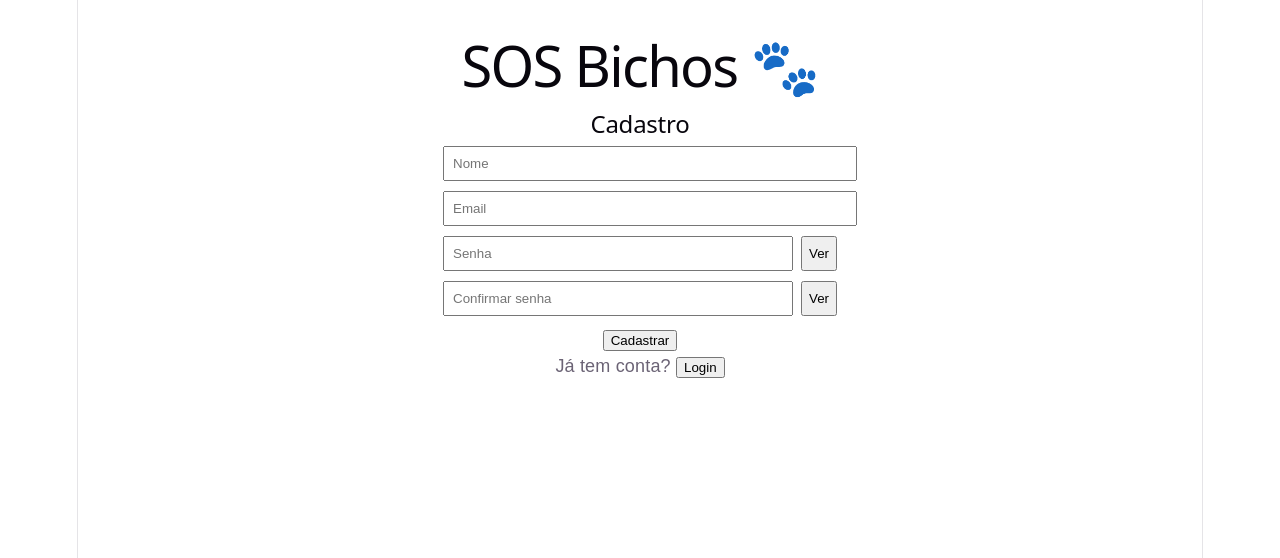
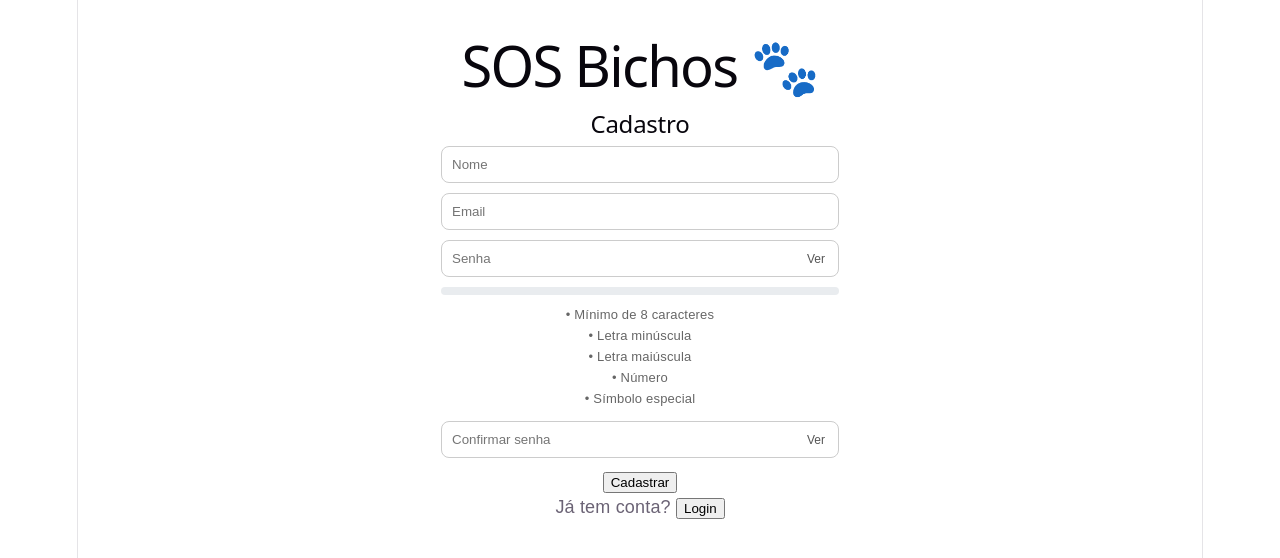
Before and after one commit to PontesDiogo/SOS-Bichos-26, a React (Vite) app: page / in a window 1280 px wide. Both pictures are taken after a click on the button "Cadastrar". Shown: the top 558 px of the page. Built offline with nearby package versions, Linux system fonts and the light colour scheme.

Commit message:
feat: adiciona força da senha, confirmar senha e melhoria visual dos campos

```diff
--- a/src/App.tsx
+++ b/src/App.tsx
@@ -1,4 +1,4 @@
-import { useEffect, useState } from "react";
+import { useEffect, useMemo, useState } from "react";
 import { supabase } from "./lib/supabaseClient";
 
 function App() {
@@ -54,6 +54,56 @@ function App() {
     }
   };
 
+  const regrasSenha = useMemo(() => {
+    return {
+      min8: password.length >= 8,
+      minuscula: /[a-z]/.test(password),
+      maiuscula: /[A-Z]/.test(password),
+      numero: /\d/.test(password),
+      especial: /[^A-Za-z0-9]/.test(password),
+    };
+  }, [password]);
+
+  const pontuacaoSenha = Object.values(regrasSenha).filter(Boolean).length;
+
+  const forcaSenha = useMemo(() => {
+    if (!password) {
+      return {
+        texto: "",
+        largura: "0%",
+        cor: "#ddd",
+      };
+    }
+
+    if (pontuacaoSenha <= 2) {
+      return {
+        texto: "Senha fraca",
+        largura: "33%",
+        cor: "#dc3545",
+      };
+    }
+
+    if (pontuacaoSenha <= 4) {
+      return {
+        texto: "Senha média",
+        largura: "66%",
+        cor: "#ffc107",
+      };
+    }
+
+    return {
+      texto: "Senha forte",
+      largura: "100%",
+      cor: "#28a745",
+    };
+  }, [password, pontuacaoSenha]);
+
+  const senhasCoincidem =
+    confirmarSenha.length > 0 && password === confirmarSenha;
+
+  const senhasDiferentes =
+    confirmarSenha.length > 0 && password !== confirmarSenha;
+
   const handleSignup = async () => {
     if (!nome.trim()) {
       alert("Informe seu nome");
@@ -67,6 +117,13 @@ function App() {
 
     if (!password.trim()) {
       alert("Informe uma senha");
+      return;
+    }
+
+    if (pontuacaoSenha < 5) {
+      alert(
+        "A senha deve ter no mínimo 8 caracteres, letra maiúscula, minúscula, número e símbolo especial."
+      );
       return;
     }
 
@@ -225,6 +282,43 @@ function App() {
   const denunciasExibidas =
     role === "user" && !mostrarTodos ? denuncias.slice(0, 1) : denuncias;
 
+  const inputStyle = {
+    width: "100%",
+    padding: "10px 42px 10px 10px",
+    borderRadius: 8,
+    border: "1px solid #ccc",
+    outline: "none" as const,
+    boxSizing: "border-box" as const,
+  };
+
+  const normalInputStyle = {
+    width: "100%",
+    padding: 10,
+    marginBottom: 10,
+    borderRadius: 8,
+    border: "1px solid #ccc",
+    outline: "none" as const,
+    boxSizing: "border-box" as const,
+  };
+
+  const senhaWrapperStyle = {
+    position: "relative" as const,
+    marginBottom: 10,
+  };
+
+  const botaoOlhoStyle = {
+    position: "absolute" as const,
+    right: 8,
+    top: "50%",
+    transform: "translateY(-50%)",
+    border: "none",
+    background: "transparent",
+    cursor: "pointer",
+    fontSize: 12,
+    color: "#555",
+    padding: "4px 6px",
+  };
+
   return (
     <div
       style={{
@@ -246,18 +340,22 @@ function App() {
                 placeholder="Email"
                 value={email}
                 onChange={(e) => setEmail(e.target.value)}
-                style={{ width: "100%", padding: 8, marginBottom: 10 }}
+                style={normalInputStyle}
               />
 
-              <div style={{ display: "flex", gap: 8, marginBottom: 10 }}>
+              <div style={senhaWrapperStyle}>
                 <input
                   type={mostrarSenha ? "text" : "password"}
                   placeholder="Senha"
                   value={password}
                   onChange={(e) => setPassword(e.target.value)}
-                  style={{ flex: 1, padding: 8 }}
+                  style={inputStyle}
                 />
-                <button onClick={() => setMostrarSenha(!mostrarSenha)}>
+                <button
+                  type="button"
+                  onClick={() => setMostrarSenha(!mostrarSenha)}
+                  style={botaoOlhoStyle}
+                >
                   {mostrarSenha ? "Ocultar" : "Ver"}
                 </button>
               </div>
@@ -277,45 +375,138 @@ function App() {
                 placeholder="Nome"
                 value={nome}
                 onChange={(e) => setNome(e.target.value)}
-                style={{ width: "100%", padding: 8, marginBottom: 10 }}
+                style={normalInputStyle}
               />
 
               <input
                 placeholder="Email"
                 value={email}
                 onChange={(e) => setEmail(e.target.value)}
-                style={{ width: "100%", padding: 8, marginBottom: 10 }}
+                style={normalInputStyle}
               />
 
-              <div style={{ display: "flex", gap: 8, marginBottom: 10 }}>
+              <div style={senhaWrapperStyle}>
                 <input
                   type={mostrarSenha ? "text" : "password"}
                   placeholder="Senha"
                   value={password}
                   onChange={(e) => setPassword(e.target.value)}
-                  style={{ flex: 1, padding: 8 }}
+                  style={inputStyle}
                 />
-                <button onClick={() => setMostrarSenha(!mostrarSenha)}>
+                <button
+                  type="button"
+                  onClick={() => setMostrarSenha(!mostrarSenha)}
+                  style={botaoOlhoStyle}
+                >
                   {mostrarSenha ? "Ocultar" : "Ver"}
                 </button>
               </div>
 
-              <div style={{ display: "flex", gap: 8, marginBottom: 10 }}>
+              <div
+                style={{
+                  height: 8,
+                  backgroundColor: "#e9ecef",
+                  borderRadius: 999,
+                  overflow: "hidden",
+                  marginBottom: 6,
+                }}
+              >
+                <div
+                  style={{
+                    width: forcaSenha.largura,
+                    height: "100%",
+                    backgroundColor: forcaSenha.cor,
+                    transition: "all 0.3s ease",
+                  }}
+                />
+              </div>
+
+              <p
+                style={{
+                  marginTop: 0,
+                  marginBottom: 10,
+                  color: forcaSenha.cor,
+                  fontSize: 14,
+                  fontWeight: 600,
+                }}
+              >
+                {forcaSenha.texto}
+              </p>
+
+              <div
+                style={{
+                  fontSize: 13,
+                  marginBottom: 12,
+                  lineHeight: 1.6,
+                }}
+              >
+                <div style={{ color: regrasSenha.min8 ? "#28a745" : "#666" }}>
+                  {regrasSenha.min8 ? "✅" : "•"} Mínimo de 8 caracteres
+                </div>
+                <div
+                  style={{ color: regrasSenha.minuscula ? "#28a745" : "#666" }}
+                >
+                  {regrasSenha.minuscula ? "✅" : "•"} Letra minúscula
+                </div>
+                <div
+                  style={{ color: regrasSenha.maiuscula ? "#28a745" : "#666" }}
+                >
+                  {regrasSenha.maiuscula ? "✅" : "•"} Letra maiúscula
+                </div>
+                <div style={{ color: regrasSenha.numero ? "#28a745" : "#666" }}>
+                  {regrasSenha.numero ? "✅" : "•"} Número
+                </div>
+                <div
+                  style={{ color: regrasSenha.especial ? "#28a745" : "#666" }}
+                >
+                  {regrasSenha.especial ? "✅" : "•"} Símbolo especial
+                </div>
+              </div>
+
+              <div style={senhaWrapperStyle}>
                 <input
                   type={mostrarConfirmarSenha ? "text" : "password"}
                   placeholder="Confirmar senha"
                   value={confirmarSenha}
                   onChange={(e) => setConfirmarSenha(e.target.value)}
-                  style={{ flex: 1, padding: 8 }}
+                  style={inputStyle}
                 />
                 <button
+                  type="button"
                   onClick={() =>
                     setMostrarConfirmarSenha(!mostrarConfirmarSenha)
                   }
+                  style={botaoOlhoStyle}
                 >
                   {mostrarConfirmarSenha ? "Ocultar" : "Ver"}
                 </button>
               </div>
+
+              {senhasCoincidem && (
+                <p
+                  style={{
+                    color: "#28a745",
+                    fontSize: 13,
+                    marginTop: -4,
+                    marginBottom: 10,
+                  }}
+                >
+                  ✅ As senhas coincidem
+                </p>
+              )}
+
+              {senhasDiferentes && (
+                <p
+                  style={{
+                    color: "#dc3545",
+                    fontSize: 13,
+                    marginTop: -4,
+                    marginBottom: 10,
+                  }}
+                >
+                  ❌ As senhas não coincidem
+                </p>
+              )}
 
               <button onClick={handleSignup}>Cadastrar</button>
 
@@ -356,21 +547,25 @@ function App() {
                     placeholder="Título"
                     value={titulo}
                     onChange={(e) => setTitulo(e.target.value)}
-                    style={{ width: "100%", padding: 8, marginBottom: 10 }}
+                    style={normalInputStyle}
                   />
 
                   <textarea
                     placeholder="Descrição"
                     value={descricao}
                     onChange={(e) => setDescricao(e.target.value)}
-                    style={{ width: "100%", padding: 8, marginBottom: 10 }}
+                    style={{
+                      ...normalInputStyle,
+                      minHeight: 100,
+                      resize: "vertical",
+                    }}
                   />
 
                   <input
                     placeholder="Endereço"
                     value={endereco}
                     onChange={(e) => setEndereco(e.target.value)}
-                    style={{ width: "100%", padding: 8, marginBottom: 10 }}
+                    style={normalInputStyle}
                   />
 
                   <label style={{ display: "block", marginBottom: 10 }}>
```
